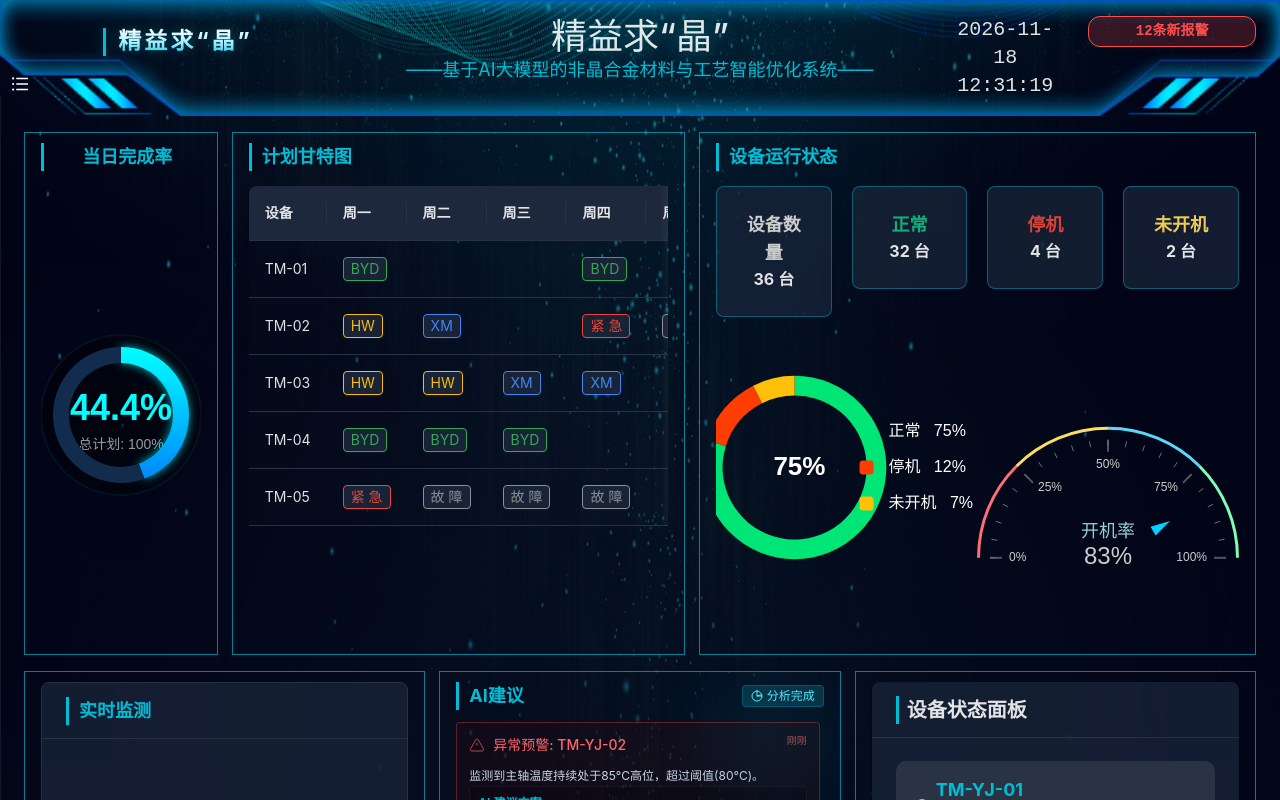
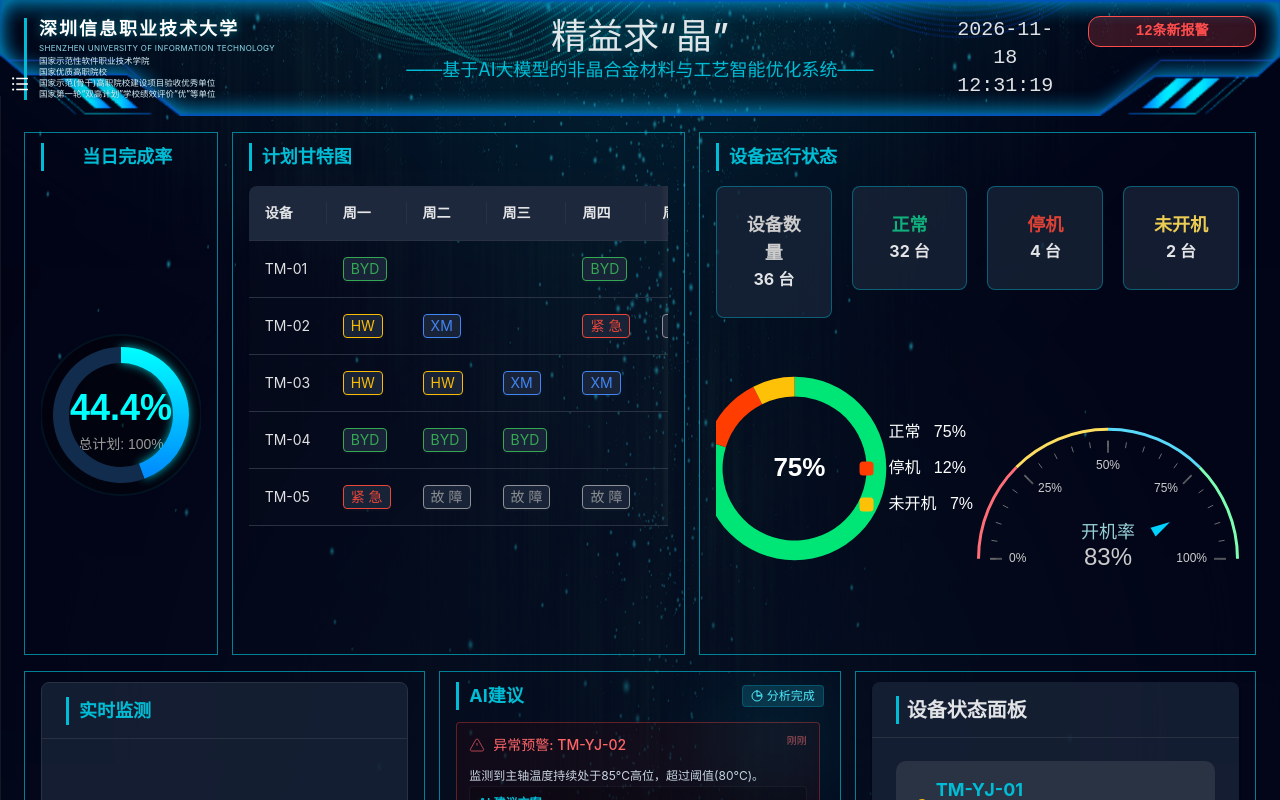
Before and after one commit to mllbmy/smart-amor-admin, a Vue app: page / in a window 1280 px wide. Shown: the top 800 px of the page. Built offline with nearby package versions, Linux system fonts and the light colour scheme; grey boxes are pictures that could not be loaded.

Commit message:
feat(home): 左上角改为校名信息文字（去掉校徽图形）

```diff
--- a/src/modules/Home.vue
+++ b/src/modules/Home.vue
@@ -4,7 +4,16 @@
       <div class="text-center py-4 relative page-header flex justify-between items-start px-6"
         style="background-size: 100% 100%">
         <div class="flex-1">
-          <div class="home-brand">精益求“晶”</div>
+          <div class="school-brand">
+            <div class="school-name">深圳信息职业技术大学</div>
+            <div class="school-name-en">SHENZHEN UNIVERSITY OF INFORMATION TECHNOLOGY</div>
+            <div class="school-honors">
+              <span>国家示范性软件职业技术学院</span>
+              <span>国家优质高职院校</span>
+              <span>国家示范(骨干)高职院校建设项目验收优秀单位</span>
+              <span>国家第一轮“双高计划”学校绩效评价“优”等单位</span>
+            </div>
+          </div>
         </div>
         <div class="flex-2">
           <h1 class="text-4xl">精益求“晶”</h1>
@@ -449,21 +458,44 @@ onMounted(() => {
   padding-top: 15px;
 }
 
-/* 左上角品牌文字（替换原校徽图片） */
-.home-brand {
-  display: inline-block;
-  margin-top: 12px;
+/* 左上角学校信息（原校徽图片改为文字，徽标图形已去掉） */
+.school-brand {
+  display: block;
+  width: fit-content;
+  margin-top: 2px;
   padding-left: 12px;
   border-left: 3px solid #00bcd4;
-  font-size: 23px;
-  font-weight: 700;
-  letter-spacing: 3px;
-  line-height: 1.2;
-  background: linear-gradient(180deg, #ffffff 0%, #9df0ff 55%, #00bcd4 100%);
-  -webkit-background-clip: text;
-  background-clip: text;
-  -webkit-text-fill-color: transparent;
-  filter: drop-shadow(0 0 6px rgba(0, 188, 212, 0.35));
+  line-height: 1.25;
+  text-align: left;
   user-select: none;
 }
+
+.school-name {
+  font-size: 18px;
+  font-weight: 700;
+  letter-spacing: 2px;
+  color: #ffffff;
+  text-shadow: 0 0 10px rgba(0, 188, 212, 0.5), 0 0 20px rgba(0, 188, 212, 0.22);
+}
+
+.school-name-en {
+  margin-top: 2px;
+  font-size: 8px;
+  letter-spacing: 0.3px;
+  color: #8fdcea;
+}
+
+.school-honors {
+  display: flex;
+  flex-direction: column;
+  margin-top: 3px;
+}
+
+.school-honors span {
+  font-size: 8.5px;
+  line-height: 1.32;
+  color: #d7eef7;
+  white-space: nowrap;
+  text-shadow: 0 0 4px rgba(0, 18, 32, 0.85);
+}
 </style>
```
